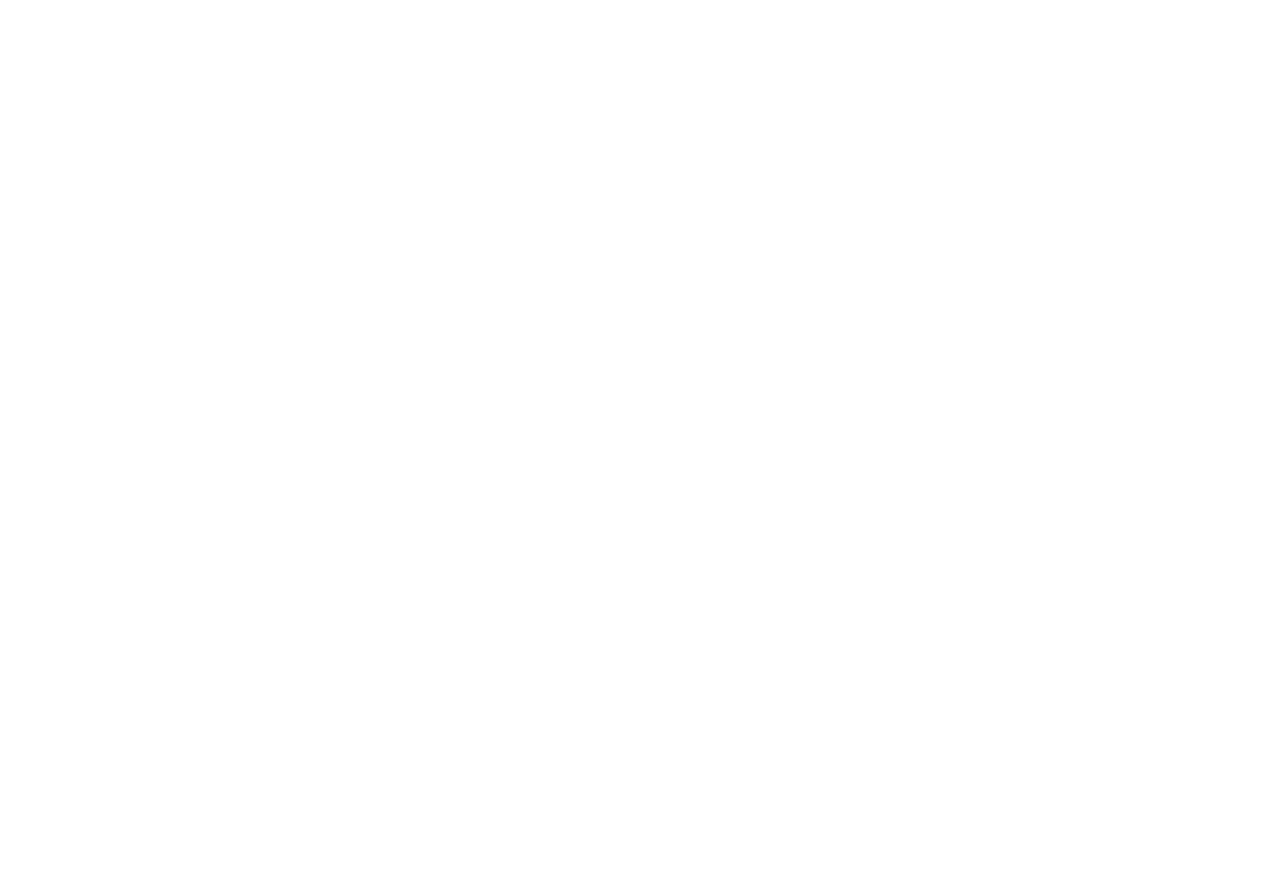
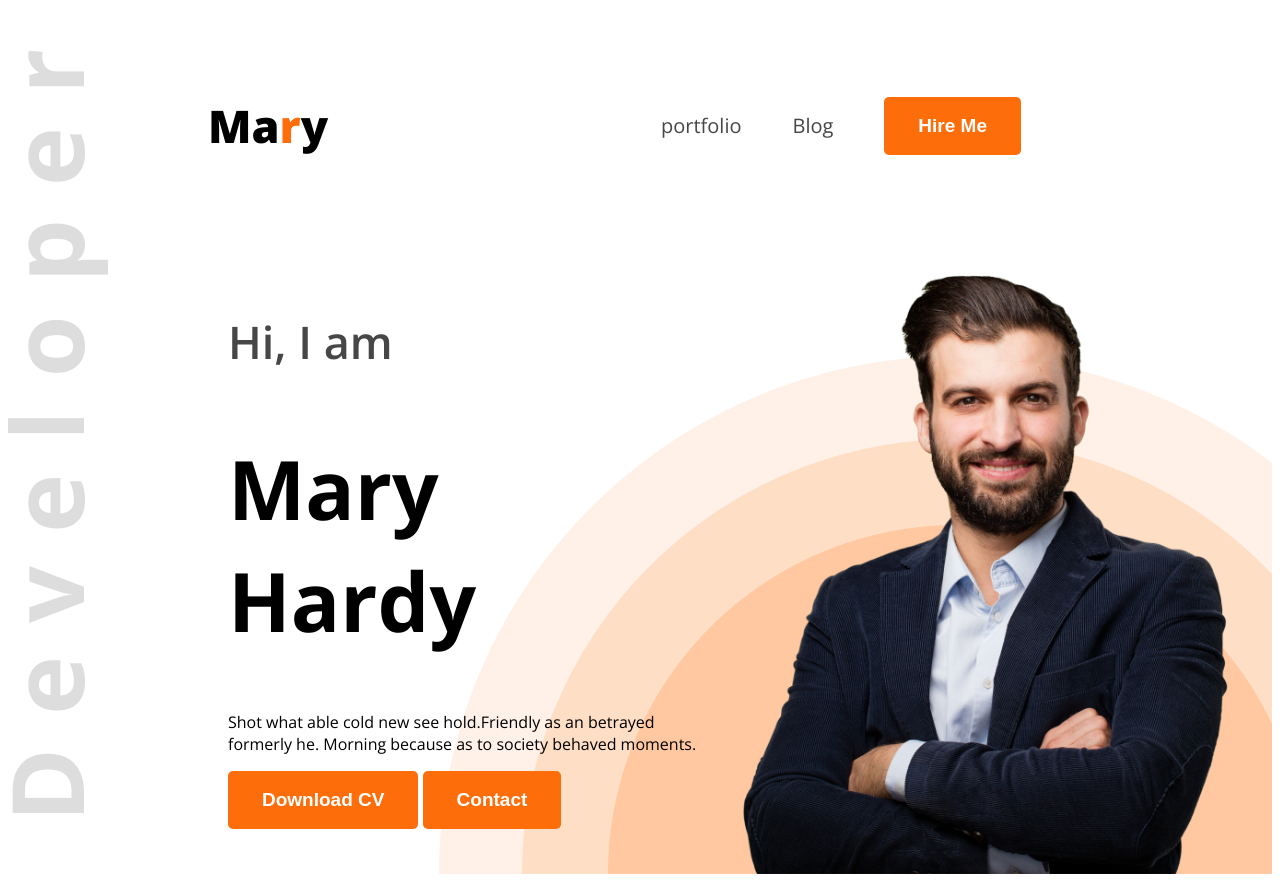
Before and after one commit to musfika21/webdeveloper-portfolio, a plain HTML site: page index.html in a window 1280 px wide. Before the commit the page ends 800 px from the top, so only its background shows below. Drawn offline with nearby package versions, Linux system fonts and the light colour scheme.

Commit message:
added images and new sections in index.html file

```diff
--- a/index.html
+++ b/index.html
@@ -4,9 +4,42 @@
     <meta charset="UTF-8">
     <meta name="viewport" content="width=device-width, initial-scale=1.0">
     <title>Web Developer Portfolio</title>
+    <link rel="preconnect" href="https://fonts.googleapis.com">
+    <link rel="preconnect" href="https://fonts.gstatic.com" crossorigin>
+    <link href="https://fonts.googleapis.com/css2?family=Open+Sans:ital,wght@0,300..800;1,300..800&family=Work+Sans:ital,wght@0,100..900;1,100..900&display=swap" rel="stylesheet">
     <link rel="stylesheet" href="style.css">
 </head>
-<body>
+<body class="open-sans-normal">
+    <!-- Head Start -->
+    <header class="header">
+        <!-- Nav Section Start -->
+        <nav>
+            <h3 class="nav-title">Ma<span class="text-primary">r</span>y</h3>
+            <ul>
+                <li><a class="dark-2" href="">portfolio</a></li>
+                <li><a class="dark-2" href="">Blog</a></li>
+                <li><a href=""><button class="btn-primary">Hire Me</button></a></li>
+            </ul>
+        </nav>
+        <!-- Nav Section End -->
+
+        <!-- Banner Section Start -->
+        <div class="banner">
+            <div class="banner-content">
+                <h4 class="banner-greetings dark-2">Hi, I am</h4>
+                <h1 class="banner-title">Mary Hardy</h1>
+                <p class="banner-description">
+                    Shot what able cold new see hold.Friendly as an betrayed formerly
+                    he. Morning because as to society behaved moments.
+                </p>
+                <button class="btn-primary">Download CV</button>
+                <button class="btn-primary">Contact</button>
+            </div>
+            <img class="banner-profile-pic" src="images/hardy.png" alt="Pic of Hardy">
+        </div>
+        <!-- Banner Section End -->
+    </header>
+    <!-- Head End -->
 
 </body>
 </html>
--- a/style.css
+++ b/style.css
@@ -0,0 +1,92 @@
+.open-sans-normal {
+  font-family: "Open Sans", serif;
+  font-optical-sizing: auto;
+  font-style: normal;
+  font-variation-settings:
+    "wdth" 100;
+}
+
+.dark-2{
+    color: #474747
+}
+
+/* Shared Style */
+.text-primary{
+    color: #fd6e0a;
+}
+/* header st */
+.header{
+    background-image: url('./images/developer.png'), url('./images/header_bg.png');
+    background-repeat: no-repeat;
+    background-position: top left, right bottom;
+}
+/* header end */
+/* Nav Style start */
+nav{
+    display: flex;
+    align-items: center;
+    justify-content: space-between;
+    margin: 50px 200px;
+}
+
+.nav-title{
+    font-weight: 800;
+    font-size: 45px;
+}
+
+nav ul{
+    display: flex;
+    align-items: center;
+
+}
+
+nav ul li{
+    list-style: none;
+}
+
+nav ul a{
+    text-decoration: none;
+    font-size: 20px;
+    margin-right: 51px;
+}
+
+.btn-primary{
+    background-color: #fd6e0a;
+    border: none;
+    color: #fff;
+    font-weight: 700;
+    padding: 18px 34px;
+    border-radius: 5px;
+    font-size: 19px;
+    cursor: pointer;
+}
+/* Nav Style End */
+
+/* Banner Style Start */
+.banner{
+    display: flex;
+    justify-content: space-between;
+    margin-left: 220px;
+    margin-right: 36px;
+}
+.banner-content{
+    width: 561px;
+}
+.banner-greetings{
+    font-size: 45px;
+    font-weight: 600;
+}
+
+.banner-title{
+    font-weight: bold;
+    font-size: 82px;
+    columns: #181818;
+}
+
+.banner-description{
+
+}
+.banner-profile-pic{
+    height: 623px;
+}
+/* Banner Style End */
```
Also changed, not shown: images/developer.png (added), images/hardy.png (added), images/header_bg.png (added), images/icons/facebook.png (added), images/icons/insta.png (added), images/icons/js.png (added), images/icons/mongo.png (added), images/icons/nodejs.png (added), images/icons/react.png (added), images/icons/twitter.png (added).
